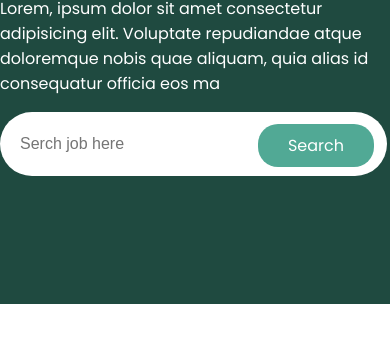
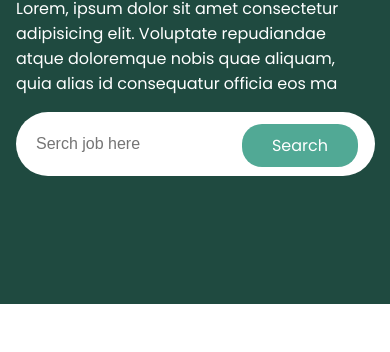
Before and after one commit to shreegauli/j-stack-jobhunter, a plain HTML site: page index.html in a window 390 px wide. Shown: the part 492-844 px from the top of the page. Drawn offline with Linux system fonts and the light colour scheme.

Commit message:
fixed padding of hero box in mobile device

```diff
--- a/style.css
+++ b/style.css
@@ -237,7 +237,7 @@ cursor: pointer;
             justify-content: center;
             align-items: start;
             height: auto;
-            padding: 8rem 0;
+            padding: 8rem 1rem;
 
         }
         .hero {
```
